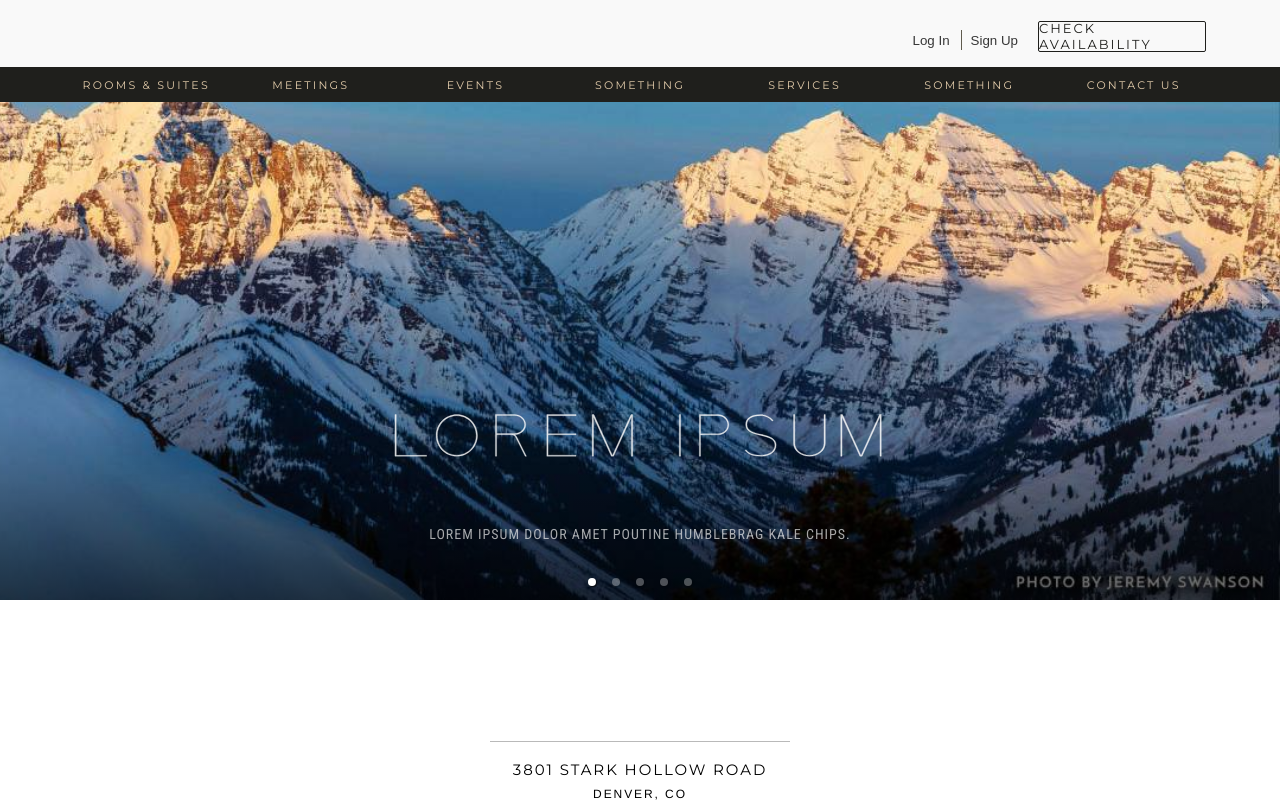
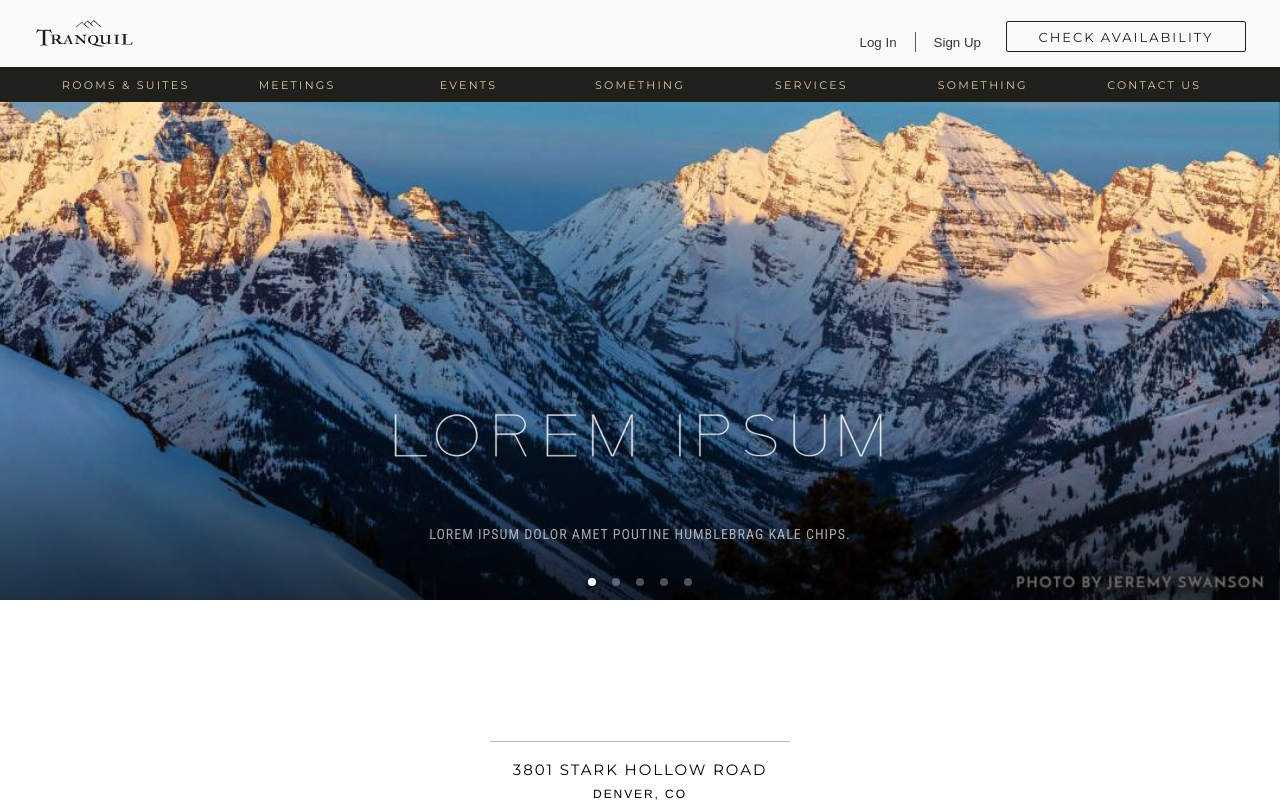
Before and after one commit to Gabewest1/hotel, a React (Create React App) app: page / in a window 1280 px wide. Shown: the top 802 px of the page. Built offline with nearby package versions, Linux system fonts and the light colour scheme; a web font is replaced by a local one.

Commit message:
swapped login and check availabilty components on

```diff
--- a/src/components/CheckAvailabilityButton/index.js
+++ b/src/components/CheckAvailabilityButton/index.js
@@ -20,23 +20,28 @@ const BookRoomButton = styled(Link)`
     align-items: center;
     font-family: 'Montserrat', sans-serif;
     position: relative;
-    top: 7px;
+    top: 3px;
+    left: -1px;
     transition: background-color 0.3s ease-out, color 0.3s ease-out, border-color 0.3s ease-out;
     background-color:  transparent;
-    width: 94%;
     color: ${ SECONDARY_COLOR};
     border: solid 1px ${ SECONDARY_COLOR}};
+    white-space: nowrap;
 
-    @media (max-width: ${  FIRST_QUERY() }) {
-        border: solid 1px #ffe5bfe0;
-        color: #ffe5bfe0;
+    @media (max-width: ${  FIRST_QUERY(-1) }) {
+        top: 4px;
+        font-size: 11px;
+        width: 200px;
+        color: white;
+        border: solid thin white;
+        background: ${ SECONDARY_COLOR };
 
     }
 
     &:hover {
         color: white;
         border: solid thin white;
-        background: ${ SECONDARY_COLOR }
+        background: ${ SECONDARY_COLOR };
     }
 `
 const BookRoomButtonContainer = styled.div`
--- a/src/components/Hero/index.js
+++ b/src/components/Hero/index.js
@@ -38,7 +38,7 @@ const SPACING = `
 `
 
 const SideBars = styled.div`
-    width: 10px;
+    width: 20px;
     height: 100%;
     background: ${ PRIMARY_COLOR }};
     z-index: 12;
--- a/src/components/Login/index.js
+++ b/src/components/Login/index.js
@@ -7,10 +7,16 @@ class Login extends React.Component {
 
         return (
             <LoginWrapper>
-                <LoginButtons>Log In</LoginButtons>
-                <Line />
-                <LoginButtons>Sign Up</LoginButtons>
-            </LoginWrapper>
+                <LoginButtons
+                    style={{
+                            borderRight: '#605b4e 1px solid',
+                            paddingRight: '18px'
+                    }}>Log In</LoginButtons>
+                <LoginButtons
+                    style={{
+                            paddingLeft: '18px'
+                    }}>Sign Up</LoginButtons>
+                </LoginWrapper>
         )
     }
 }
@@ -18,45 +24,36 @@ class Login extends React.Component {
 const LoginWrapper = styled.div`
     position: relative;
     right: 20px;
-    top: 7px;
+    top: 14px;
     display: flex;
     justify-content: space-between;
     white-space: nowrap;
-    // background-color: red;
 
-    @media (max-width: ${ FIRST_QUERY() }) {
+    @media (max-width: ${ FIRST_QUERY(-1) }) {
         width: 100px;
         right: 0px;
         width: 130px;
+        top: 0px;
     }
-
-    @media (max-width: 500px) {
-        width: 100px;
-    }
-
 `
 
     const LoginButtons = styled.button`
     // text-transform: uppercase;
     background-color: transparent;
     cursor: pointer;
-    padding: 0;
+    // padding: 0;
     margin: 0;
     border: none;
     font-family: 'Muli', sans-serif;
     color: #363636;
+    height: 20px;
 
-    @media (max-width: ${ FIRST_QUERY() }) {
+
+    @media (max-width: ${ FIRST_QUERY(-1) }) {
         letter-spacing: 0.065rem;
         font-size: 12px;
         font-weight: bold;
-    }
-
-    @media (max-width: 500px) {
-        letter-spacing: 0.065rem;
-        font-size: 10px;
-        font-weight: bold;
-        // width: 40px;
+        color: #c4b8a7;
     }
 
     &:hover {
@@ -64,19 +61,5 @@ const LoginWrapper = styled.div`
     }
 `
 
-const Line = styled.div`
-background-color: #605b4e;
-width: 1px;
-height: 20px;
-position: relative;
-bottom: 1px;
-left: 1px;
-margin: 10px;
-
-    @media (max-width: ${ FIRST_QUERY() }) {
-        background-color: #c9c9c9;
-
-    }
-`
 
 export default Login
--- a/src/components/Navbar/index.js
+++ b/src/components/Navbar/index.js
@@ -8,7 +8,7 @@ import Login from "../Login"
 
 class Navbar extends React.Component {
     state = {
-        isExpanded: false
+        isExpanded: true
     }
 
     render() {
@@ -18,11 +18,12 @@ class Navbar extends React.Component {
             <NavbarView { ...this.props }>
                 <TopNavbar>
                     <Wrapper>
-                            <ShowComponent breakpoint={[[0, FIRST_QUERY(-1)]]} fitArea={true}>
-                                <Login />
+                            <ShowComponent breakpoint={[[550, FIRST_QUERY(-1)]]}>
+                                {/* <Login /> */}
+                                <CheckAvailabilityButton />
                             </ShowComponent>
                                 <Link to="/">
-                                    {/* <Logo src="/assets/images/logo5.svg" /> */}
+                                    <Logo src="/assets/images/logo6.svg" />
                                     {/* <Logo src="/assets/images/logo5.svg" /> */}
                                 </Link>
 
@@ -41,11 +42,11 @@ class Navbar extends React.Component {
 
                 <BottomNavbar isExpanded={ isExpanded }>
                     <List isExpanded={ isExpanded }>
-                        <ShowComponent style={{width: '100%', height: '100%'}} breakpoint={[[0, FIRST_QUERY(-1)]]} fitArea={true}>
+                        <ShowComponent style={{width: '100%', height: '100%'}} breakpoint={[[0, FIRST_QUERY(-1)]]}>
                             <Spacer>
-                                <CheckAvailabilityListItem>
-                                    <CheckAvailabilityButton />
-                                </CheckAvailabilityListItem>
+                                <LoginListItem>
+                                    <Login/>
+                                </LoginListItem>
                             </Spacer>
                         </ShowComponent>
                         <ListItem><Link to="/rooms">Rooms &amp; Suites</Link></ListItem>
@@ -78,11 +79,13 @@ const MenuIcon = styled.img`
 
 const Wrapper = styled.div`
     display: flex;
-    width: 90%;
+    width: 100%;
     justify-content: space-between;
     align-items: center;
     position: relative;
     right: 1px;
+    padding: 0 1em;
+    box-sizing: border-box;
 `
 
 const NAV_BAR_STYLE = `
@@ -124,20 +127,20 @@ const ListItem = styled.li`
 
 const Spacer = styled.div `
     width: 100%;
-    height: 70px;
-    top: -5px;
+    height: 45px;
     display: flex;
-    align-items: center;
-    justify-content: center;
+    align-items: center
+    justify-content: flex-end;
+
 `
-const NeedToRefactor = styled.div`
+
+const LoginListItem = styled.div`
     width: 100%;
-    height: 67px;
-`
-const CheckAvailabilityListItem = styled.div`
-    margin-left: 5%;
-    width: 90%;
-    padding-bottom: 10px;
+    border-bottom: white 1px solid;
+    padding: 1em 2em;
+    box-sizing: border-box;
+    display: flex;
+    justify-content: flex-end;
 `
 
 const List = styled.ul`
@@ -147,12 +150,12 @@ const List = styled.ul`
     align-items: center;
     padding: 0;
     margin: 0;
-    width: 90%;
+    width: 100%;
     max-width: 1200px;
-    transition: all .3s ease-in;
 
-    @media (min-width: ${  FIRST_QUERY(0) }) {
+    @media (min-width: ${  FIRST_QUERY() }) {
         height: 40px;
+        transition: all .3s ease-in;
     }
 `
 
@@ -164,18 +167,23 @@ const TopNavbar = styled.div`
     width: 100%;
     max-width: 1300px;
     height: 67px;
+    padding: 1em;
+    box-sizing: border-box;
 `
 const BottomNavbar = styled.div`
     ${ NAV_BAR_STYLE }
     background-color: ${ BOTTOM_NAV_BACKGROUND };
-    height: ${({ isExpanded }) => isExpanded ? "461px" : "0px" };
-    width: 90%;
+    height: ${({ isExpanded }) => isExpanded ? "420px" : "0px" };
+    width: 100%;
     // box-shadow: 0 2px 14px 0 rgba(0,0,0,0.15);
     overflow: hidden;
     transition: height .5s ease-in-out;
+    box-sizing: border-box;
+    padding-left: 20px;
+    padding-right: 20px;
+    // padding-bottom: 20px;
 
     @media (max-width: ${ FIRST_QUERY(-1) }) {
-        // margin-bottom: ${({ isExpanded }) => isExpanded ? "30px" : "0"};
         background-color: transparent;
 
         ${ List } {
```
Also changed, not shown: public/assets/images/logo6.svg.
